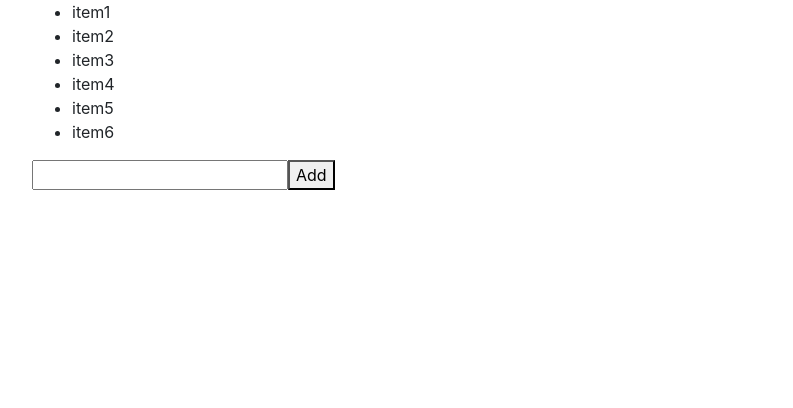
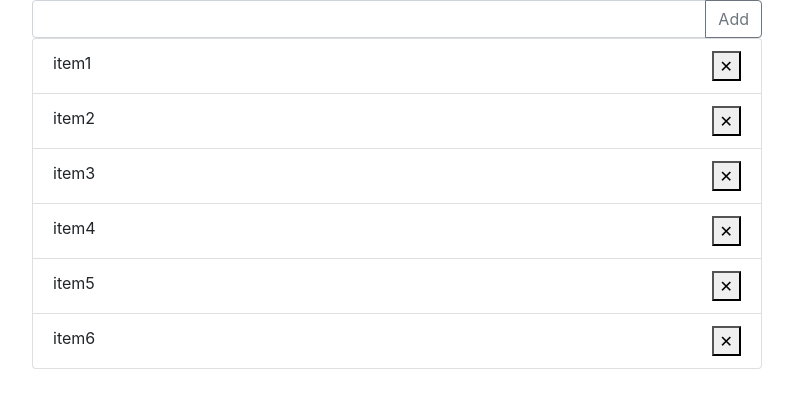
Before and after one commit to pilipenkoandrey79/logos, a React (Create React App) app: page / in a window 1280 px wide. Shown: the top 408 px of the page, without its empty margins (53-846 px from the left). Built offline with nearby package versions, Linux system fonts and the light colour scheme.

Commit message:
List component with comments

```diff
--- a/src/App.js
+++ b/src/App.js
@@ -1,38 +1,19 @@
 import React, { Component } from 'react';
 
-import './App.css';
 import List from './List';
 
 const items = [
-    { label: 'item1', },
-    { label: 'item2', },
-    { label: 'item3', },
-    { label: 'item4', },
-    { label: 'item5', },
-    { label: 'item6', },
+    { label: 'item1', id: 7 },
+    { label: 'item2', id: 9 },
+    { label: 'item3', id: 12 },
+    { label: 'item4', id: 78 },
+    { label: 'item5', id: 2 },
+    { label: 'item6', id: 33 },
 ];
-
-// const App = () => <p>Hello, world! {
-//     moment().format('LLL')
-// }</p>;
-
-
-// Functional component
-//
-// const App = function() {
-//     return (<p>Hello, world! {
-//         moment().format('LLL')
-//     }</p>);
-// };
-
 
 class App extends Component {
     render() {
-        return (
-            <div>
-                <List items={items} ordered={false} />
-            </div>
-        );
+        return <List items={items} />
     }
 }
 
--- /dev/null
+++ b/src/List.css
@@ -0,0 +1,8 @@
+.list-group-item {
+    cursor: pointer;
+}
+
+.list-group-item span {
+    display: flex;
+    justify-content: space-between;
+}
--- a/src/List.js
+++ b/src/List.js
@@ -1,16 +1,53 @@
+/**
+ * підключення функцій з пакету react:
+ * React - обробка JSX
+ * Component - базовий класс для побудови компонента
+ * createRef - функція для створення посилання.
+ *          Це react-підхід для того, щоб мати можливість з коду якогось методу компонента звернутись до
+ *          HTML елементу, який створений в функції render
+ *
+ * */
 import React, { Component, createRef } from 'react';
 
+/**
+ * пвдключаємо таблицю стилів
+ */
+import './List.css';
+
 class List extends Component {
+
+    /**
+     * конструктор компонента. Викликається лише один, перший раз, перед тим як компонент мє зʼявитись на сторінці.
+     * @param {Object} props - пропси, що передаються ззовні
+     */
     constructor(props){
         super(props);
 
-        this.state = { items: this.props.items };
+        /**
+         * ініціалізація стану компоненту. Якщо ви плануєте зберігати (та змінювати) щось в стані компоненту, маєте тут описати
+         * складові частини стану та надати їм початкове значення
+         */
+        this.state = {
+            items: this.props.items,
+            active: null,
+        };
 
+        /**
+         * створюємо посилання, та записуємо його в поле класу нашого компонента
+         */
         this.inputField = createRef();
 
+        /**
+         * особливістю JS є втрата контексту методами класу, якщо вони є callback'ами - обробникаи подій, промісів, тощо.
+         * Тут ми привʼязуємо контекст явним чином.
+         */
         this.addItem = this.addItem.bind(this);
+        this.delItem = this.delItem.bind(this);
     }
 
+    /**
+     * Метод, де ми додаємо новий елемент до списку
+     */
     addItem() {
         const inputField = this.inputField.current;
 
@@ -18,29 +55,76 @@ class List extends Component {
             return;
         }
 
+        /**
+         * 1. Копіюємо зі стану змінну, яку хочему змінити.
+         */
         const { items } = this.state;
+        /** вираховуємо максимальне наявне значення id */
+        const maxId = items.reduce((max, item) => { return item.id > max ? item.id : max; }, 0);
 
-        items.push({ label: inputField.value });
+        /**
+         * 2. Змінюємо змінну, яку хочемо перезаписати в стані
+         */
+        items.push({ label: inputField.value, id: (maxId + 1) });
 
+        /**
+         * 3. Записуємо змінену змінну в стан поверх старої
+         */
         this.setState({ items });
         inputField.value = null;
     }
 
+    /**
+     * Метод для видалення елементу зі списку по його id
+     *
+     * @param {Integer} id
+     */
+    delItem(id) {
+        /**
+         * Ті самі 3 стадії роботи зі станом, що і в фцнкції addItem()
+         */
+        const { items } = this.state;
+        const indexToDel = items.findIndex(item => item.id === id);
+
+        if (indexToDel >= 0) {
+            items.splice(indexToDel, 1);
+        }
+
+        this.setState({ items });
+    }
+
+    /**
+     * головна функція відмальовки компоненту
+     */
     render() {
-        const { items } = this.state;
+        const { items, active } = this.state;
 
-       return (
-        <div>
-            <ul>
+        return (
+            <div className="editable-list">
+                <div className="input-group">
+                    <input type="text" className="form-control" ref={this.inputField} />
+                    <div className="input-group-append">
+                        <button className="btn btn-outline-secondary" type="button" onClick={this.addItem}>Add</button>
+                    </div>
+                </div>
+                <ul className="list-group">
                 {
-                    items.map((item, index) => <li key={index}>{item.label}</li>)
+                    items.map(item => (
+                        <li
+                            className={`list-group-item${active === item.id ? ' active' : ''}`}
+                            key={item.id}
+                            onClick={e => this.setState({ active: item.id })}
+                        >
+                            <span>
+                                {item.label}
+                                <button onClick={e => this.delItem(item.id)}>&#x2715;</button>
+                            </span>
+                        </li>)
+                    )
                 }
-            </ul>
-
-            <input type="text" ref={this.inputField} />
-            <button type="button" onClick={this.addItem}>Add</button>
-        </div>
-       );
+                </ul>
+            </div>
+        );
     }
 }
 
```
Also changed, not shown: src/App.css (deleted), 1 other file (tests, documents, lock files or other folders).
